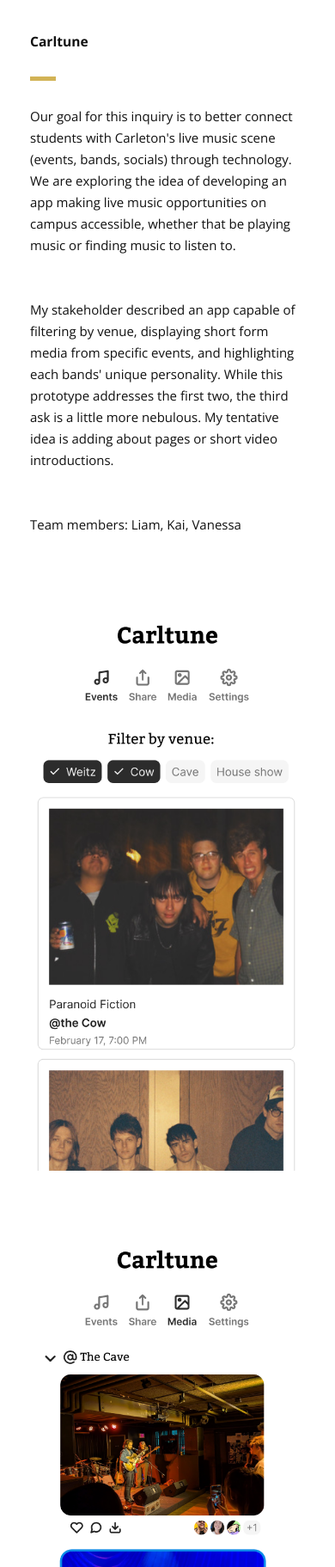
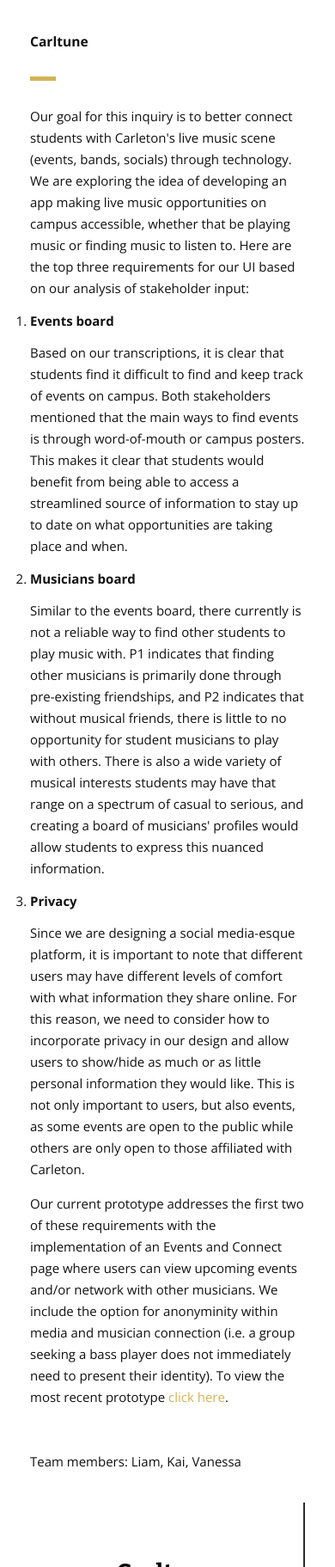
Before and after one commit to liamkeane/liamkeane.github.io, a plain HTML site: page index.html in a window 390 px wide. Shown: the part 1780-3603 px from the top of the page at 86% size. Drawn offline with nearby package versions, Linux system fonts and the light colour scheme.

Commit message:
no way this works first try

```diff
--- a/index.html
+++ b/index.html
@@ -233,9 +233,22 @@
                 <div class="col-md-4">
                     <div class="section-heading">
                         <h2 class="section-title" style="font-size:4vw;">Carltune</h2>
-                        <p>Our goal for this inquiry is to better connect students with Carleton's live music scene (events, bands, socials) through technology. We are exploring the idea of developing an app making live music opportunities on campus accessible, whether that be playing music or finding music to listen to.</p>
-                        <br>
-                        <p>My stakeholder described an app capable of filtering by venue, displaying short form media from specific events, and highlighting each bands' unique personality. While this prototype addresses the first two, the third ask is a little more nebulous. My tentative idea is adding about pages or short video introductions.</p>
+                        <p>Our goal for this inquiry is to better connect students with Carleton's live music scene (events, bands, socials) through technology. We are exploring the idea of developing an app making live music opportunities on campus accessible, whether that be playing music or finding music to listen to. Here are the top three requirements for our UI based on our analysis of stakeholder input:</p>
+                        <ol>
+                            <li>
+                                <strong>Events board</strong>
+                                <p>Based on our transcriptions, it is clear that students find it difficult to find and keep track of events on campus. Both stakeholders mentioned that the main ways to find events is through word-of-mouth or campus posters. This makes it clear that students would benefit from being able to access a streamlined source of information to stay up to date on what opportunities are taking place and when.</p>
+                            </li>
+                            <li>
+                                <strong>Musicians board</strong>
+                                <p>Similar to the events board, there currently is not a reliable way to find other students to play music with. P1 indicates that finding other musicians is primarily done through pre-existing friendships, and P2 indicates that without musical friends, there is little to no opportunity for student musicians to play with others. There is also a wide variety of musical interests students may have that range on a spectrum of casual to serious, and creating a board of musicians' profiles would allow students to express this nuanced information.</p>
+                            </li>
+                            <li>
+                                <strong>Privacy</strong>
+                                <p>Since we are designing a social media-esque platform, it is important to note that different users may have different levels of comfort with what information they share online. For this reason, we need to consider how to incorporate privacy in our design and allow users to show/hide as much or as little personal information they would like. This is not only important to users, but also events, as some events are open to the public while others are only open to those affiliated with Carleton.</p>
+                            </li>
+                        </ol>
+                        <p>Our current prototype addresses the first two of these requirements with the implementation of an Events and Connect page where users can view upcoming events and/or network with other musicians. We include the option for anonyminity within media and musician connection (i.e. a group seeking a bass player does not immediately need to present their identity). To view the most recent prototype <a href= "https://www.figma.com/proto/AVARpn5YRXEZ2O8KgopKHt/Carltune-v2?node-id=0-1&t=LoM8hjuhNJe5Vfc1-1">click here</a>.</p>
                         <br>
                         <p>Team members: Liam, Kai, Vanessa</p>
                     </div>
@@ -243,14 +256,23 @@
 
                 <!-- Column 2: Image 1 -->
                 <div class="col-md-4">
-                    <img src="images/events.png" class="img-fluid" alt="Music events UI">
+                    <img src="images/Events.png" class="img-fluid" alt="Music events UI">
                 </div>
 
                 <!-- Column 3: Image 2 -->
                 <div class="col-md-4">
-                    <img src="images/media.png" class="img-fluid" alt="Music media UI">
+                    <img src="images/Upload.png" class="img-fluid" alt="Music media UI">
                 </div>
 
+                <!-- Column 2: Image 1 -->
+                <div class="col-md-4">
+                    <img src="images/Connect.png" class="img-fluid" alt="Music events UI">
+                </div>
+
+                <!-- Column 3: Image 2 -->
+                <div class="col-md-4">
+                    <img src="images/Media.png" class="img-fluid" alt="Music media UI">
+                </div>
             </div>
         </div>
 
```
Also changed, not shown: images/Connect.png (added), images/Events.png (added), images/Media.png (added), images/Upload.png (added), images/events.png (deleted), images/media.png (deleted).
